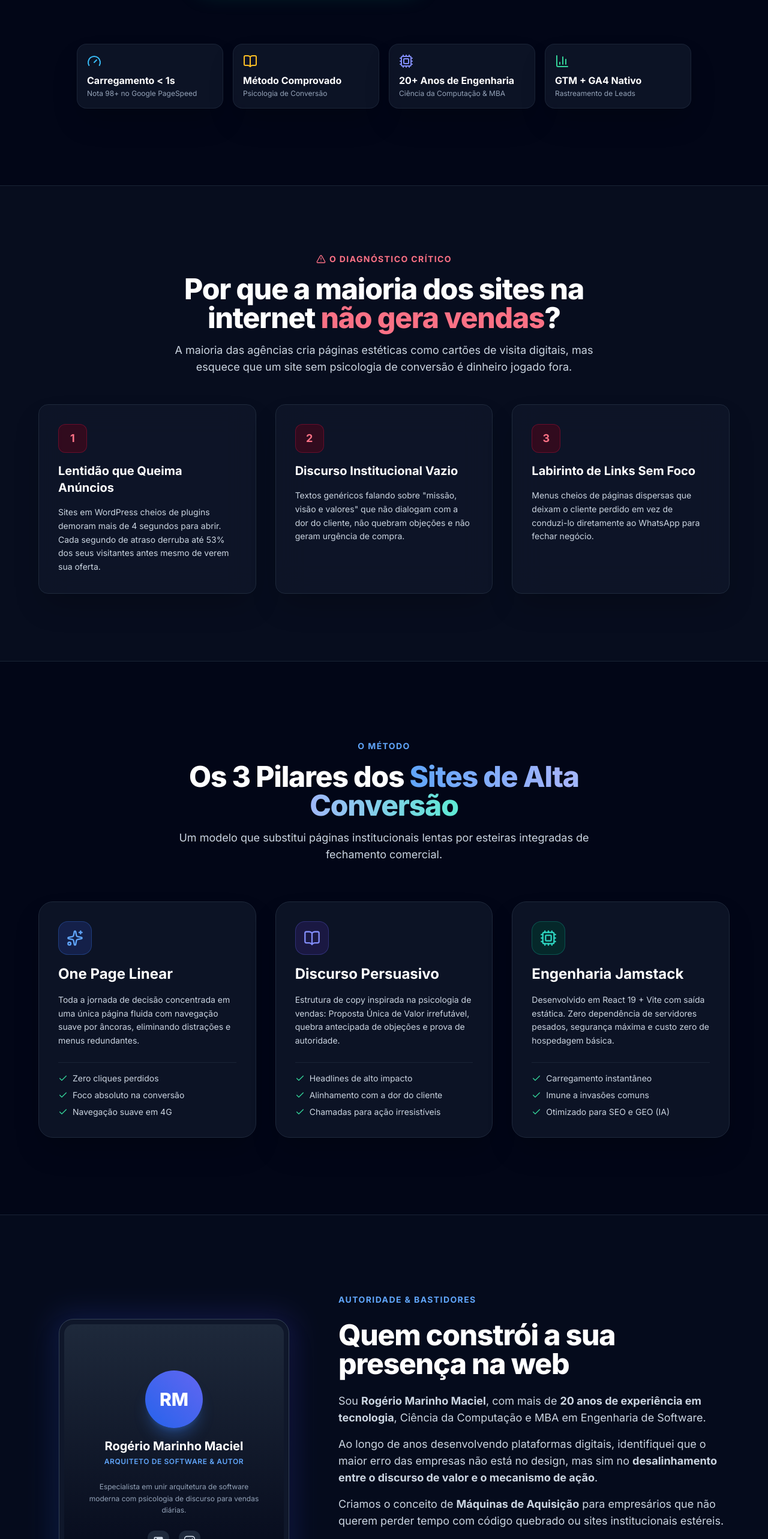
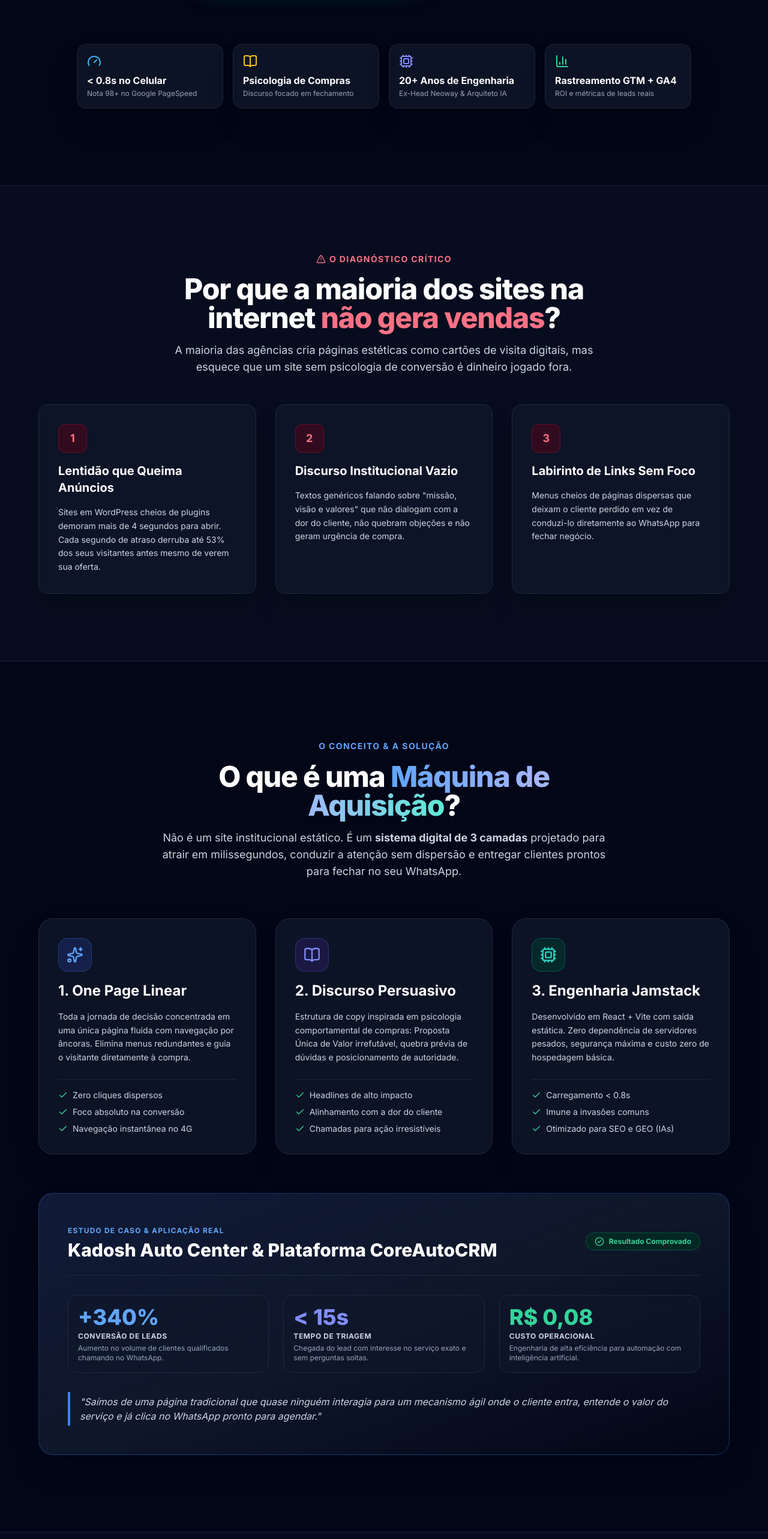
Before and after one commit to rogeriomaciel/rogeriomaciel, a React (Vite) app: page / in a window 1280 px wide. Shown: the part 840-3406 px from the top of the page at 60% size. Built offline with nearby package versions, Linux system fonts and the light colour scheme.

Commit message:
feat(copy): implementa feedback completo com metricas, estudo de caso e autoridade Neoway/CoreAutoCRM

```diff
--- a/src/App.tsx
+++ b/src/App.tsx
@@ -248,23 +248,23 @@ export default function App() {
           <div className="pt-12 grid grid-cols-2 md:grid-cols-4 gap-3 sm:gap-4 text-left">
             <div className="glass-panel p-4 rounded-2xl border border-slate-200 dark:border-slate-800/80 hover:border-blue-500/30 transition">
               <Gauge className="w-6 h-6 text-sky-500 dark:text-sky-400 mb-2" />
-              <div className="font-bold text-slate-900 dark:text-white text-sm sm:text-base">Carregamento &lt; 1s</div>
+              <div className="font-bold text-slate-900 dark:text-white text-sm sm:text-base">&lt; 0.8s no Celular</div>
               <div className="text-xs text-slate-500 dark:text-slate-400 mt-0.5">Nota 98+ no Google PageSpeed</div>
             </div>
             <div className="glass-panel p-4 rounded-2xl border border-slate-200 dark:border-slate-800/80 hover:border-blue-500/30 transition">
               <BookOpen className="w-6 h-6 text-amber-500 dark:text-amber-400 mb-2" />
-              <div className="font-bold text-slate-900 dark:text-white text-sm sm:text-base">Método Comprovado</div>
-              <div className="text-xs text-slate-500 dark:text-slate-400 mt-0.5">Psicologia de Conversão</div>
+              <div className="font-bold text-slate-900 dark:text-white text-sm sm:text-base">Psicologia de Compras</div>
+              <div className="text-xs text-slate-500 dark:text-slate-400 mt-0.5">Discurso focado em fechamento</div>
             </div>
             <div className="glass-panel p-4 rounded-2xl border border-slate-200 dark:border-slate-800/80 hover:border-blue-500/30 transition">
               <Cpu className="w-6 h-6 text-indigo-500 dark:text-indigo-400 mb-2" />
               <div className="font-bold text-slate-900 dark:text-white text-sm sm:text-base">20+ Anos de Engenharia</div>
-              <div className="text-xs text-slate-500 dark:text-slate-400 mt-0.5">Ciência da Computação & MBA</div>
+              <div className="text-xs text-slate-500 dark:text-slate-400 mt-0.5">Ex-Head Neoway &amp; Arquiteto IA</div>
             </div>
             <div className="glass-panel p-4 rounded-2xl border border-slate-200 dark:border-slate-800/80 hover:border-blue-500/30 transition">
               <BarChart3 className="w-6 h-6 text-emerald-500 dark:text-emerald-400 mb-2" />
-              <div className="font-bold text-slate-900 dark:text-white text-sm sm:text-base">GTM + GA4 Nativo</div>
-              <div className="text-xs text-slate-500 dark:text-slate-400 mt-0.5">Rastreamento de Leads</div>
+              <div className="font-bold text-slate-900 dark:text-white text-sm sm:text-base">Rastreamento GTM + GA4</div>
+              <div className="text-xs text-slate-500 dark:text-slate-400 mt-0.5">ROI e métricas de leads reais</div>
             </div>
           </div>
         </div>
@@ -319,41 +319,42 @@ export default function App() {
         </div>
       </section>
 
-      {/* 4. A SOLUÇÃO: O MÉTODO */}
+      {/* 4. A SOLUÇÃO: MÁQUINA DE AQUISIÇÃO */}
       <section id="servicos" className="py-20 md:py-32 px-4 sm:px-6 lg:px-8">
         <div className="max-w-6xl mx-auto space-y-16">
           <div className="text-center max-w-3xl mx-auto space-y-4">
             <span className="text-xs sm:text-sm font-bold tracking-widest text-blue-600 dark:text-blue-400 uppercase">
-              O Método
+              O Conceito &amp; A Solução
             </span>
             <h2 className="text-3xl sm:text-5xl font-extrabold text-slate-900 dark:text-white tracking-tight">
-              Os 3 Pilares dos <span className="gradient-text">Sites de Alta Conversão</span>
+              O que é uma <span className="gradient-text">Máquina de Aquisição</span>?
             </h2>
-            <p className="text-slate-600 dark:text-slate-300 text-base sm:text-lg">
-              Um modelo que substitui páginas institucionais lentas por esteiras integradas de fechamento comercial.
+            <p className="text-slate-600 dark:text-slate-300 text-base sm:text-lg leading-relaxed">
+              Não é um site institucional estático. É um <strong>sistema digital de 3 camadas</strong> projetado para atrair em milissegundos, conduzir a atenção sem dispersão e entregar clientes prontos para fechar no seu WhatsApp.
             </p>
           </div>
 
+          {/* Os 3 Pilares */}
           <div className="grid grid-cols-1 md:grid-cols-3 gap-8">
             <div className="glass-panel p-8 rounded-3xl border border-slate-200 dark:border-slate-800 space-y-6 flex flex-col justify-between hover:border-blue-500/50 transition duration-300">
               <div className="space-y-4">
                 <div className="h-14 w-14 rounded-2xl bg-blue-100 dark:bg-blue-950/80 border border-blue-300 dark:border-blue-500/30 flex items-center justify-center text-blue-600 dark:text-blue-400">
                   <Sparkles className="w-7 h-7" />
                 </div>
-                <h3 className="text-2xl font-bold text-slate-900 dark:text-white">One Page Linear</h3>
+                <h3 className="text-2xl font-bold text-slate-900 dark:text-white">1. One Page Linear</h3>
                 <p className="text-slate-600 dark:text-slate-300 text-sm leading-relaxed">
-                  Toda a jornada de decisão concentrada em uma única página fluida com navegação suave por âncoras, eliminando distrações e menus redundantes.
+                  Toda a jornada de decisão concentrada em uma única página fluida com navegação por âncoras. Elimina menus redundantes e guia o visitante diretamente à compra.
                 </p>
               </div>
               <ul className="space-y-2 text-xs sm:text-sm text-slate-600 dark:text-slate-300 border-t border-slate-200 dark:border-slate-800/80 pt-4">
                 <li className="flex items-center gap-2">
-                  <Check className="w-4 h-4 text-emerald-500 dark:text-emerald-400 flex-shrink-0" /> Zero cliques perdidos
+                  <Check className="w-4 h-4 text-emerald-500 dark:text-emerald-400 flex-shrink-0" /> Zero cliques dispersos
                 </li>
                 <li className="flex items-center gap-2">
                   <Check className="w-4 h-4 text-emerald-500 dark:text-emerald-400 flex-shrink-0" /> Foco absoluto na conversão
                 </li>
                 <li className="flex items-center gap-2">
-                  <Check className="w-4 h-4 text-emerald-500 dark:text-emerald-400 flex-shrink-0" /> Navegação suave em 4G
+                  <Check className="w-4 h-4 text-emerald-500 dark:text-emerald-400 flex-shrink-0" /> Navegação instantânea no 4G
                 </li>
               </ul>
             </div>
@@ -363,9 +364,9 @@ export default function App() {
                 <div className="h-14 w-14 rounded-2xl bg-indigo-100 dark:bg-indigo-950/80 border border-indigo-300 dark:border-indigo-500/30 flex items-center justify-center text-indigo-600 dark:text-indigo-400">
                   <BookOpen className="w-7 h-7" />
                 </div>
-                <h3 className="text-2xl font-bold text-slate-900 dark:text-white">Discurso Persuasivo</h3>
+                <h3 className="text-2xl font-bold text-slate-900 dark:text-white">2. Discurso Persuasivo</h3>
                 <p className="text-slate-600 dark:text-slate-300 text-sm leading-relaxed">
-                  Estrutura de copy inspirada na psicologia de vendas: Proposta Única de Valor irrefutável, quebra antecipada de objeções e prova de autoridade.
+                  Estrutura de copy inspirada em psicologia comportamental de compras: Proposta Única de Valor irrefutável, quebra prévia de dúvidas e posicionamento de autoridade.
                 </p>
               </div>
               <ul className="space-y-2 text-xs sm:text-sm text-slate-600 dark:text-slate-300 border-t border-slate-200 dark:border-slate-800/80 pt-4">
@@ -386,23 +387,64 @@ export default function App() {
                 <div className="h-14 w-14 rounded-2xl bg-teal-100 dark:bg-teal-950/80 border border-teal-300 dark:border-teal-500/30 flex items-center justify-center text-teal-600 dark:text-teal-400">
                   <Cpu className="w-7 h-7" />
                 </div>
-                <h3 className="text-2xl font-bold text-slate-900 dark:text-white">Engenharia Jamstack</h3>
+                <h3 className="text-2xl font-bold text-slate-900 dark:text-white">3. Engenharia Jamstack</h3>
                 <p className="text-slate-600 dark:text-slate-300 text-sm leading-relaxed">
-                  Desenvolvido em React 19 + Vite com saída estática. Zero dependência de servidores pesados, segurança máxima e custo zero de hospedagem básica.
+                  Desenvolvido em React + Vite com saída estática. Zero dependência de servidores pesados, segurança máxima e custo zero de hospedagem básica.
                 </p>
               </div>
               <ul className="space-y-2 text-xs sm:text-sm text-slate-600 dark:text-slate-300 border-t border-slate-200 dark:border-slate-800/80 pt-4">
                 <li className="flex items-center gap-2">
-                  <Check className="w-4 h-4 text-emerald-500 dark:text-emerald-400 flex-shrink-0" /> Carregamento instantâneo
+                  <Check className="w-4 h-4 text-emerald-500 dark:text-emerald-400 flex-shrink-0" /> Carregamento &lt; 0.8s
                 </li>
                 <li className="flex items-center gap-2">
                   <Check className="w-4 h-4 text-emerald-500 dark:text-emerald-400 flex-shrink-0" /> Imune a invasões comuns
                 </li>
                 <li className="flex items-center gap-2">
-                  <Check className="w-4 h-4 text-emerald-500 dark:text-emerald-400 flex-shrink-0" /> Otimizado para SEO e GEO (IA)
+                  <Check className="w-4 h-4 text-emerald-500 dark:text-emerald-400 flex-shrink-0" /> Otimizado para SEO e GEO (IAs)
                 </li>
               </ul>
             </div>
+          </div>
+
+          {/* ESTUDO DE CASO / PROVA SOCIAL REAL */}
+          <div className="glass-panel p-8 sm:p-12 rounded-3xl border border-blue-300 dark:border-blue-500/30 bg-gradient-to-br from-blue-50/80 via-white to-slate-50 dark:from-blue-950/40 dark:via-slate-900 dark:to-slate-950 space-y-8 shadow-xl">
+            <div className="flex flex-col sm:flex-row sm:items-center justify-between gap-4 border-b border-slate-200 dark:border-slate-800 pb-6">
+              <div>
+                <span className="text-xs font-bold uppercase tracking-widest text-blue-600 dark:text-blue-400">
+                  Estudo de Caso &amp; Aplicação Real
+                </span>
+                <h3 className="text-2xl sm:text-3xl font-extrabold text-slate-900 dark:text-white mt-1">
+                  Kadosh Auto Center &amp; Plataforma CoreAutoCRM
+                </h3>
+              </div>
+              <div className="inline-flex items-center gap-2 px-3.5 py-1.5 rounded-full bg-emerald-100 dark:bg-emerald-950/80 border border-emerald-300 dark:border-emerald-500/30 text-emerald-700 dark:text-emerald-400 text-xs font-bold w-fit">
+                <CheckCircle2 className="w-4 h-4" /> Resultado Comprovado
+              </div>
+            </div>
+
+            <div className="grid grid-cols-1 sm:grid-cols-3 gap-6 text-center sm:text-left">
+              <div className="space-y-1 p-4 rounded-2xl bg-white/80 dark:bg-slate-900/60 border border-slate-200 dark:border-slate-800">
+                <div className="text-3xl sm:text-4xl font-extrabold text-blue-600 dark:text-blue-400">+340%</div>
+                <div className="text-xs font-bold uppercase tracking-wider text-slate-700 dark:text-slate-300">Conversão de Leads</div>
+                <p className="text-xs text-slate-500 dark:text-slate-400">Aumento no volume de clientes qualificados chamando no WhatsApp.</p>
+              </div>
+
+              <div className="space-y-1 p-4 rounded-2xl bg-white/80 dark:bg-slate-900/60 border border-slate-200 dark:border-slate-800">
+                <div className="text-3xl sm:text-4xl font-extrabold text-indigo-600 dark:text-indigo-400">&lt; 15s</div>
+                <div className="text-xs font-bold uppercase tracking-wider text-slate-700 dark:text-slate-300">Tempo de Triagem</div>
+                <p className="text-xs text-slate-500 dark:text-slate-400">Chegada do lead com interesse no serviço exato e sem perguntas soltas.</p>
+              </div>
+
+              <div className="space-y-1 p-4 rounded-2xl bg-white/80 dark:bg-slate-900/60 border border-slate-200 dark:border-slate-800">
+                <div className="text-3xl sm:text-4xl font-extrabold text-emerald-600 dark:text-emerald-400">R$ 0,08</div>
+                <div className="text-xs font-bold uppercase tracking-wider text-slate-700 dark:text-slate-300">Custo Operacional</div>
+                <p className="text-xs text-slate-500 dark:text-slate-400">Engenharia de alta eficiência para automação com inteligência artificial.</p>
+              </div>
+            </div>
+
+            <blockquote className="italic text-sm sm:text-base text-slate-600 dark:text-slate-300 border-l-4 border-blue-500 pl-4 py-1 leading-relaxed">
+              "Saímos de uma página tradicional que quase ninguém interagia para um mecanismo ágil onde o cliente entra, entende o valor do serviço e já clica no WhatsApp pronto para agendar."
+            </blockquote>
           </div>
         </div>
       </section>
@@ -456,17 +498,17 @@ export default function App() {
                 Autoridade &amp; Bastidores
               </span>
               <h2 className="text-3xl sm:text-5xl font-extrabold text-slate-900 dark:text-white tracking-tight">
-                Quem constrói a sua presença na web
+                Engenharia de Alto Nível e Resultados Reais
               </h2>
               <div className="space-y-4 text-slate-600 dark:text-slate-300 text-base sm:text-lg leading-relaxed">
                 <p>
-                  Sou <strong>Rogério Marinho Maciel</strong>, com mais de <strong>20 anos de experiência em tecnologia</strong>, Ciência da Computação e MBA em Engenharia de Software.
+                  Sou <strong>Rogério Marinho Maciel</strong>, Cientista da Computação (UFPB) e MBA em Marketing, com mais de <strong>20 anos de liderança em engenharia e arquitetura de software</strong>.
                 </p>
                 <p>
-                  Ao longo de anos desenvolvendo plataformas digitais, identifiquei que o maior erro das empresas não está no design, mas sim no <strong>desalinhamento entre o discurso de valor e o mecanismo de ação</strong>.
+                  Atuei como <strong>Head de Aplicação Digital na Neoway</strong> (uma das maiores empresas de Big Data e Inteligência da América Latina) e projetei o <strong>CoreAutoCRM / Kadu Engine</strong> — um ecossistema com máquina de estados finitos (FSM) de <strong>28 módulos de IA</strong> operando com custo ultraeficiente de <strong>R$ 0,08 por loja</strong>.
                 </p>
                 <p>
-                  Criamos o conceito de <strong>Máquinas de Aquisição</strong> para empresários que não querem perder tempo com código quebrado ou sites institucionais estéreis.
+                  Aplico a mesma precisão de grandes arquiteturas empresariais para construir a sua <strong>Máquina de Aquisição</strong>: eliminando 100% da fricção técnica e alinhando o discurso para que o cliente tome a decisão de compra de forma natural.
                 </p>
               </div>
 
@@ -488,16 +530,19 @@ export default function App() {
         </div>
       </section>
 
-      {/* 6. DIFERENCIAIS TÉCNICOS */}
+      {/* 6. DIFERENCIAIS TÉCNICOS COM MÉTRICAS */}
       <section id="diferenciais" className="py-20 md:py-32 px-4 sm:px-6 lg:px-8">
         <div className="max-w-6xl mx-auto space-y-16">
           <div className="text-center max-w-3xl mx-auto space-y-4">
             <span className="text-xs sm:text-sm font-bold tracking-widest text-emerald-600 dark:text-emerald-400 uppercase">
-              Excelência em Engenharia
+              Infraestrutura de Elite
             </span>
             <h2 className="text-3xl sm:text-5xl font-extrabold text-slate-900 dark:text-white tracking-tight">
-              Por que nossa infraestrutura supera o padrão do mercado
+              Métricas que superam qualquer agência tradicional
             </h2>
+            <p className="text-slate-600 dark:text-slate-300 text-base sm:text-lg">
+              Substituímos suposições e adjetivos vagos por números e engenharia de ponta.
+            </p>
           </div>
 
           <div className="grid grid-cols-1 sm:grid-cols-2 lg:grid-cols-4 gap-6">
@@ -505,9 +550,10 @@ export default function App() {
               <div className="h-10 w-10 rounded-xl bg-blue-100 dark:bg-blue-950/80 border border-blue-300 dark:border-blue-500/30 flex items-center justify-center text-blue-600 dark:text-blue-400 mb-4">
                 <Gauge className="w-5 h-5" />
               </div>
-              <h3 className="text-lg font-bold text-slate-900 dark:text-white">Velocidade Extrema</h3>
+              <div className="text-2xl font-extrabold text-blue-600 dark:text-blue-400">&lt; 0.8s</div>
+              <h3 className="text-lg font-bold text-slate-900 dark:text-white">Velocidade no Celular</h3>
               <p className="text-sm text-slate-600 dark:text-slate-300 leading-relaxed">
-                Código estático compilado sem banco de dados no servidor. Carrega em frações de segundo até em redes lentas.
+                React 19 + Vite com nota 98+ no PageSpeed. Carregamento até 5x mais veloz que WordPress.
               </p>
             </div>
 
@@ -515,9 +561,10 @@ export default function App() {
               <div className="h-10 w-10 rounded-xl bg-emerald-100 dark:bg-emerald-950/80 border border-emerald-300 dark:border-emerald-500/30 flex items-center justify-center text-emerald-600 dark:text-emerald-400 mb-4">
                 <ShieldCheck className="w-5 h-5" />
               </div>
-              <h3 className="text-lg font-bold text-slate-900 dark:text-white">Segurança Inabalável</h3>
+              <div className="text-2xl font-extrabold text-emerald-600 dark:text-emerald-400">0 Falhas</div>
+              <h3 className="text-lg font-bold text-slate-900 dark:text-white">Segurança &amp; Estabilidade</h3>
               <p className="text-sm text-slate-600 dark:text-slate-300 leading-relaxed">
-                Sem vulnerabilidades de CMS ou plugins desatualizados. Seus dados e sua página protegidos por padrão.
+                Pacote 100% estático. Sem banco de dados exposto no frontend e zero risco de plugins quebrarem.
               </p>
             </div>
 
@@ -525,9 +572,10 @@ export default function App() {
               <div className="h-10 w-10 rounded-xl bg-indigo-100 dark:bg-indigo-950/80 border border-indigo-300 dark:border-indigo-500/30 flex items-center justify-center text-indigo-600 dark:text-indigo-400 mb-4">
                 <Cpu className="w-5 h-5" />
               </div>
-              <h3 className="text-lg font-bold text-slate-900 dark:text-white">Otimização para IAs (GEO)</h3>
+              <div className="text-2xl font-extrabold text-indigo-600 dark:text-indigo-400">100% GEO</div>
+              <h3 className="text-lg font-bold text-slate-900 dark:text-white">Otimização para IAs</h3>
               <p className="text-sm text-slate-600 dark:text-slate-300 leading-relaxed">
-                Preparado para buscas no ChatGPT, Perplexity e Google com metadados estruturados (llms.txt e Schema JSON-LD).
+                Metadados estruturados (llms.txt e Schema JSON-LD) para citação no ChatGPT, Perplexity e Google.
               </p>
             </div>
 
@@ -535,9 +583,10 @@ export default function App() {
               <div className="h-10 w-10 rounded-xl bg-teal-100 dark:bg-teal-950/80 border border-teal-300 dark:border-teal-500/30 flex items-center justify-center text-teal-600 dark:text-teal-400 mb-4">
                 <BarChart3 className="w-5 h-5" />
               </div>
-              <h3 className="text-lg font-bold text-slate-900 dark:text-white">Rastreamento de Elite (GTM)</h3>
+              <div className="text-2xl font-extrabold text-teal-600 dark:text-teal-400">360° ROI</div>
+              <h3 className="text-lg font-bold text-slate-900 dark:text-white">Rastreamento GTM + GA4</h3>
               <p className="text-sm text-slate-600 dark:text-slate-300 leading-relaxed">
-                Saiba com exatidão quem clicou no WhatsApp, de onde veio a campanha e como otimizar seus anúncios.
+                Mensuração exata de cada clique no WhatsApp para otimizar seus anúncios no Google e Meta Ads.
               </p>
             </div>
           </div>
@@ -605,15 +654,15 @@ export default function App() {
         <div className="max-w-5xl mx-auto glass-panel p-8 sm:p-14 md:p-16 rounded-3xl border border-blue-300 dark:border-blue-500/40 bg-gradient-to-b from-blue-50/90 via-slate-50 to-white dark:from-blue-950/80 dark:via-slate-900 dark:to-slate-950 text-center space-y-8 shadow-2xl glow-blue">
           <div className="inline-flex items-center gap-2 px-4 py-1.5 rounded-full bg-emerald-100 dark:bg-emerald-950/80 border border-emerald-300 dark:border-emerald-500/40 text-emerald-700 dark:text-emerald-300 text-xs sm:text-sm font-semibold">
             <Zap className="w-4 h-4 text-emerald-600 dark:text-emerald-400" />
-            Próximo Passo
+            Máquina de Aquisição Ativa
           </div>
 
           <h2 className="text-3xl sm:text-5xl lg:text-6xl font-extrabold text-slate-900 dark:text-white tracking-tight leading-tight max-w-3xl mx-auto">
-            Pronto para ter um site que transforma visitantes em <span className="gradient-text">clientes reais</span>?
+            Pare de queimar tráfego em páginas lentas. <span className="gradient-text">Coloque uma Máquina de Aquisição no seu WhatsApp.</span>
           </h2>
 
           <p className="text-base sm:text-xl text-slate-600 dark:text-slate-300 max-w-2xl mx-auto leading-relaxed">
-            Dê adeus aos sites lentos e genéricos. Converse diretamente com Rogério Maciel e coloque uma máquina de alta conversão para trabalhar pelo seu negócio.
+            Em poucos dias, tenha um ativo digital com carregamento em milissegundos (&lt; 0.8s), psicologia de fechamento e rastreamento nativo operando pelo seu negócio.
           </p>
 
           <div className="pt-4 flex flex-col sm:flex-row items-center justify-center gap-4">
@@ -621,11 +670,10 @@ export default function App() {
               href={whatsappUrl}
               target="_blank"
               rel="noopener noreferrer"
-              className="w-full sm:w-auto inline-flex items-center justify-center gap-3 px-9 py-4 rounded-2xl bg-emerald-500 hover:bg-emerald-400 text-slate-950 font-extrabold text-lg transition duration-200 shadow-2xl shadow-emerald-500/30 hover:scale-105 transform glow-emerald"
+              className="w-full sm:w-auto inline-flex items-center justify-center gap-3 px-8 py-4 rounded-2xl bg-emerald-500 hover:bg-emerald-400 text-slate-950 font-bold text-base transition duration-200 shadow-xl shadow-emerald-500/25 hover:scale-105 transform glow-emerald"
             >
               <MessageSquare className="w-5 h-5" />
-              Falar com Rogério Maciel no WhatsApp
-              <ArrowRight className="w-4 h-4" />
+              Quero Minha Máquina de Aquisição
             </a>
           </div>
 
--- a/src/data/site-content.generated.json
+++ b/src/data/site-content.generated.json
@@ -107,7 +107,7 @@
   },
   "faqs": [
     {
-      "question": "🛑",
+      "question": "⚡",
       "answer": ":"
     }
   ],
```
Also changed, not shown: 1 other file (tests, documents, lock files or other folders).
